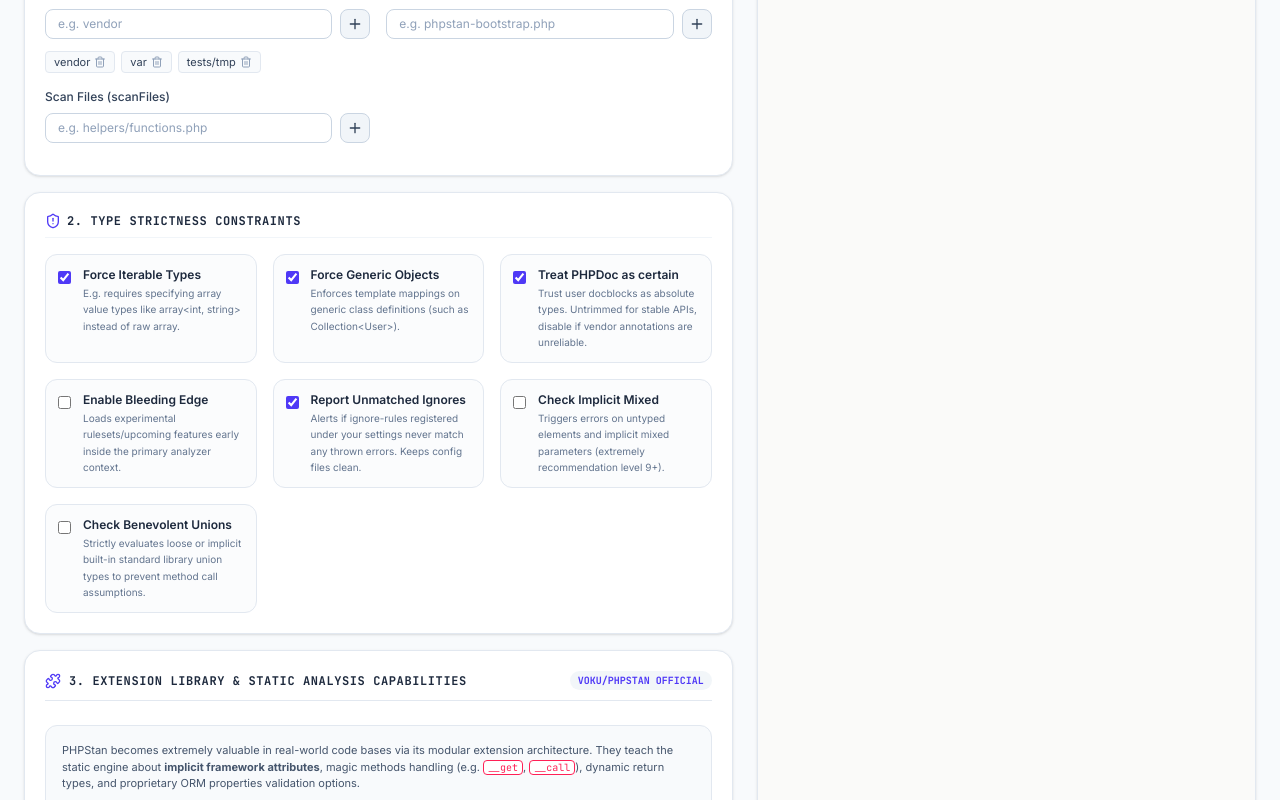
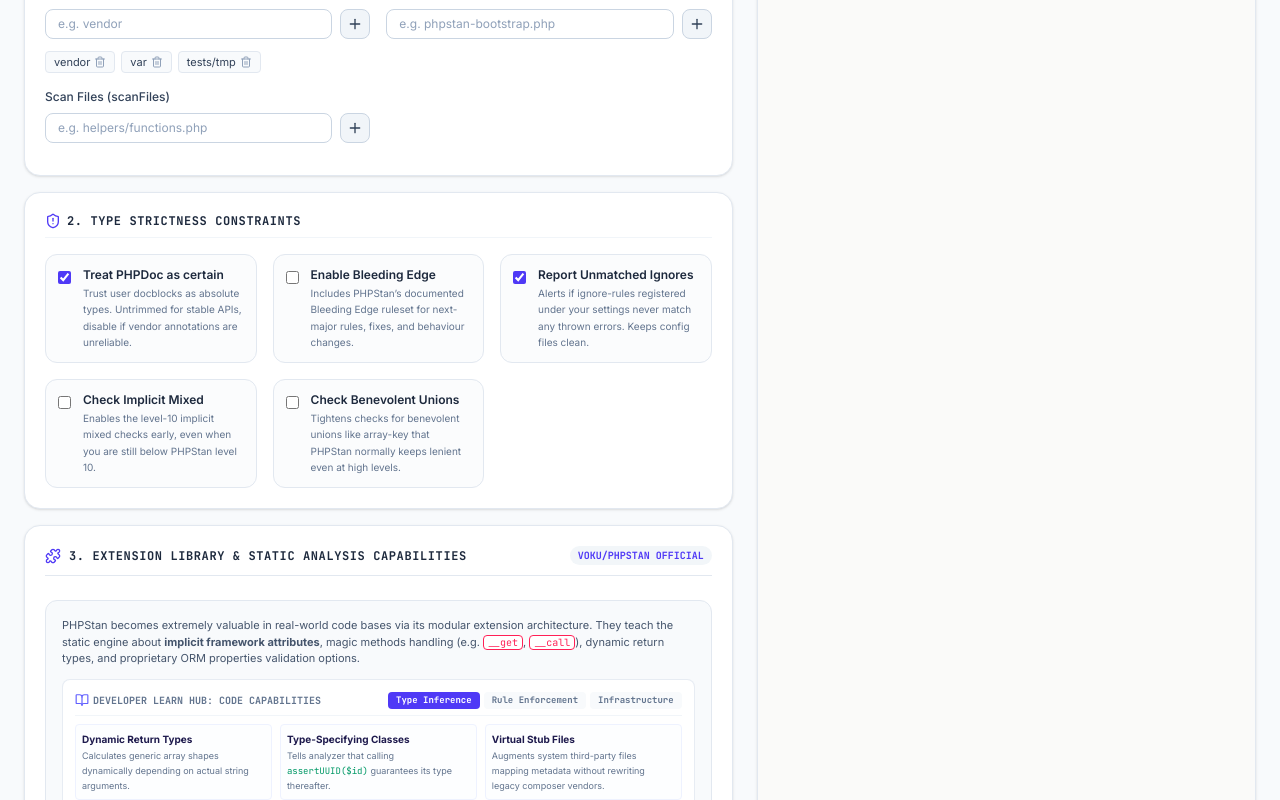
Before and after one commit to voku/PHPStanConfigurator, a React (Vite) app: page / in a window 1280 px wide. Shown: the part 1174-1974 px from the top of the page. Built offline with nearby package versions, Linux system fonts and the light colour scheme.

Commit message:
docs: align phpstan 2.x options
Agent-Logs-Url: https://github.com/voku/PHPStanConfigurator/sessions/58437b2c-5512-40ff-98ba-7b4f257f5b44

Co-authored-by: voku <264695+voku@users.noreply.github.com>

```diff
--- a/src/App.tsx
+++ b/src/App.tsx
@@ -129,11 +129,6 @@ export default function App() {
       alerts.push("Conflict warning: Coexistence of a baseline with bleedingEdge strict preset can suppress critical new syntax warnings from the next release.");
     }
 
-    // Level 9 check missing generic warning
-    if (cfg.level === '9' && !cfg.strictRules.checkMissingIterableValueType) {
-      alerts.push("Inconsistency: Level 9 is active, but checkMissingIterableValueType is disabled. For absolute type safety, this should remain enabled.");
-    }
-
     setValidationAlerts(alerts);
   };
 
@@ -254,8 +249,6 @@ export default function App() {
       bootstrapFiles: parsed.bootstrapFiles ?? config.bootstrapFiles,
       autoloadFiles: parsed.autoloadFiles ?? config.autoloadFiles,
       strictRules: {
-        checkMissingIterableValueType: parsed.strictRules?.checkMissingIterableValueType ?? config.strictRules.checkMissingIterableValueType,
-        checkGenericClassInNonGenericObjectType: parsed.strictRules?.checkGenericClassInNonGenericObjectType ?? config.strictRules.checkGenericClassInNonGenericObjectType,
         treatPhpDocTypesAsCertain: parsed.strictRules?.treatPhpDocTypesAsCertain ?? config.strictRules.treatPhpDocTypesAsCertain,
         bleedingEdge: parsed.strictRules?.bleedingEdge ?? config.strictRules.bleedingEdge,
         reportUnmatchedIgnoredErrors: parsed.strictRules?.reportUnmatchedIgnoredErrors ?? config.strictRules.reportUnmatchedIgnoredErrors,
@@ -999,54 +992,6 @@ export default function App() {
 
               <div className="grid grid-cols-1 sm:grid-cols-2 lg:grid-cols-3 gap-4">
 
-                {/* checkMissingIterableValueType */}
-                <div
-                  className="flex items-start gap-3 p-3 bg-slate-50/50 hover:bg-slate-50 border border-slate-200 hover:border-slate-300 rounded-xl transition-all cursor-pointer"
-                  onMouseEnter={() => setHoveredRule('checkMissingIterableValueType')}
-                  onMouseLeave={() => setHoveredRule(null)}
-                  onClick={() => setConfig(prev => ({
-                    ...prev,
-                    strictRules: { ...prev.strictRules, checkMissingIterableValueType: !(prev.strictRules.checkMissingIterableValueType ?? true) }
-                  }))}
-                >
-                  <input
-                    type="checkbox"
-                    readOnly
-                    checked={config.strictRules.checkMissingIterableValueType ?? true}
-                    className="mt-1 accent-indigo-600 border border-slate-300 rounded focus:ring-0"
-                  />
-                  <div>
-                    <label className="block text-xs font-semibold text-slate-800 select-none">Force Iterable Types</label>
-                    <p className="text-[10px] text-slate-500 mt-0.5 leading-relaxed">
-                      E.g. requires specifying array value types like array&lt;int, string&gt; instead of raw array.
-                    </p>
-                  </div>
-                </div>
-
-                {/* checkGenericClassInNonGenericObjectType */}
-                <div
-                  className="flex items-start gap-3 p-3 bg-slate-50/50 hover:bg-slate-50 border border-slate-200 hover:border-slate-300 rounded-xl transition-all cursor-pointer"
-                  onMouseEnter={() => setHoveredRule('checkGenericClassInNonGenericObjectType')}
-                  onMouseLeave={() => setHoveredRule(null)}
-                  onClick={() => setConfig(prev => ({
-                    ...prev,
-                    strictRules: { ...prev.strictRules, checkGenericClassInNonGenericObjectType: !(prev.strictRules.checkGenericClassInNonGenericObjectType ?? true) }
-                  }))}
-                >
-                  <input
-                    type="checkbox"
-                    readOnly
-                    checked={config.strictRules.checkGenericClassInNonGenericObjectType ?? true}
-                    className="mt-1 accent-indigo-600 border border-slate-300 rounded focus:ring-0"
-                  />
-                  <div>
-                    <label className="block text-xs font-semibold text-slate-800 select-none">Force Generic Objects</label>
-                    <p className="text-[10px] text-slate-500 mt-0.5 leading-relaxed">
-                      Enforces template mappings on generic class definitions (such as Collection&lt;User&gt;).
-                    </p>
-                  </div>
-                </div>
-
                 {/* treatPhpDocTypesAsCertain */}
                 <div
                   className="flex items-start gap-3 p-3 bg-slate-50/50 hover:bg-slate-50 border border-slate-200 hover:border-slate-300 rounded-xl transition-all cursor-pointer"
@@ -1090,7 +1035,7 @@ export default function App() {
                   <div>
                     <label className="block text-xs font-semibold text-slate-800 select-none">Enable Bleeding Edge</label>
                     <p className="text-[10px] text-slate-500 mt-0.5 leading-relaxed">
-                      Loads experimental rulesets/upcoming features early inside the primary analyzer context.
+                      Includes PHPStan’s documented Bleeding Edge ruleset for next-major rules, fixes, and behaviour changes.
                     </p>
                   </div>
                 </div>
@@ -1138,7 +1083,7 @@ export default function App() {
                   <div>
                     <label className="block text-xs font-semibold text-slate-800 select-none">Check Implicit Mixed</label>
                     <p className="text-[10px] text-slate-500 mt-0.5 leading-relaxed">
-                      Triggers errors on untyped elements and implicit mixed parameters (extremely recommendation level 9+).
+                      Enables the level-10 implicit mixed checks early, even when you are still below PHPStan level 10.
                     </p>
                   </div>
                 </div>
@@ -1162,7 +1107,7 @@ export default function App() {
                   <div>
                     <label className="block text-xs font-semibold text-slate-800 select-none">Check Benevolent Unions</label>
                     <p className="text-[10px] text-slate-500 mt-0.5 leading-relaxed">
-                      Strictly evaluates loose or implicit built-in standard library union types to prevent method call assumptions.
+                      Tightens checks for benevolent unions like array-key that PHPStan normally keeps lenient even at high levels.
                     </p>
                   </div>
                 </div>
--- a/src/components/AiAdvisor.tsx
+++ b/src/components/AiAdvisor.tsx
@@ -168,12 +168,12 @@ if ($x === true && $x === false) {
 \`\`\``;
       } else if (query.includes('bleed') || query.includes('edge') || query.includes('bleedingedge')) {
         response = `### PHPStan Diagnostic: Bleeding Edge Ruleset
-\`bleedingEdge\` is a specialized configuration parameter in PHPStan that enables upcoming strict rules and bugfixes earlier, before they are tagged in the next major/minor releases.
+\`Bleeding Edge\` in PHPStan 2.x is enabled by including the dedicated \`bleedingEdge.neon\` config file, which turns on next-major rules, behaviour changes, and bug fixes early.
 
 #### 🛠️ Trade-Off and Recommendation:
 * **Benefit**: Pre-emptively catches standard type issues that will become standard in the next releases. Excellent for proactive library maintainers.
 * **Cost**: Your build pipelines can fail unexpectedly when minor package increments of PHPStan introduce stricter rules.
-* **Config**: Included via \`bleedingEdge\` config settings inside PHPStan 2.x files.`;
+* **Config**: Add it through the \`includes\` section, for example \`vendor/phpstan/phpstan/conf/bleedingEdge.neon\`.`;
       } else if (query.includes('baseline')) {
         response = `### PHPStan Diagnostic: Technical Debt Baselines
 A baseline file lists all existing static analysis errors with their specific files and occurrence counts, so that code audits can ignore legacy errors on current files while checking any new changes strictly.
--- a/src/data/rules.ts
+++ b/src/data/rules.ts
@@ -17,16 +17,16 @@ export const PHP_VERSIONS = [
 
 export const PHPSTAN_LEVEL_GUARDS = [
   { level: '0', title: 'Level 0: Sanity Check', desc: 'Basic checks, unknown classes, unknown functions, missing arguments, incorrect counts.', strictnessLabel: 'Minimal checks', color: 'text-slate-500' },
-  { level: '1', title: 'Level 1: Basic Structure', desc: 'Possibly undefined variables, unknown magic methods, incorrect property accesses.', strictnessLabel: 'Basic syntax checks', color: 'text-slate-600' },
-  { level: '2', title: 'Level 2: Strict Calls', desc: 'Unknown classes/methods in helper docs. Enforces annotations accuracy. Great first goal!', strictnessLabel: 'Standard API checks', color: 'text-emerald-600' },
-  { level: '3', title: 'Level 3: Return & Assign Mismatch', desc: 'Return types, property assignment types, and parameter checks on arrays/iterables.', strictnessLabel: 'Type assignment verified', color: 'text-emerald-700' },
+  { level: '1', title: 'Level 1: Basic Structure', desc: 'Possibly undefined variables, unknown magic methods, and unknown magic properties on classes with __call and __get.', strictnessLabel: 'Basic syntax checks', color: 'text-slate-600' },
+  { level: '2', title: 'Level 2: Strict Calls', desc: 'Checks unknown methods on all expressions and starts validating PHPDoc types.', strictnessLabel: 'Standard API checks', color: 'text-emerald-600' },
+  { level: '3', title: 'Level 3: Return & Assign Mismatch', desc: 'Reports return type mismatches and invalid types assigned to properties.', strictnessLabel: 'Type assignment verified', color: 'text-emerald-700' },
   { level: '4', title: 'Level 4: Unreachable & Dead Code', desc: 'Unreachable code blocks, always-true/false comparisons, dead catch blocks.', strictnessLabel: 'Dead branch checked', color: 'text-indigo-600' },
   { level: '5', title: 'Level 5: Strict Call Argument Types', desc: 'Checks type safety of values passed to functions and methods strictly against signatures.', strictnessLabel: 'Strict argument checks', color: 'text-indigo-700' },
-  { level: '6', title: 'Level 6: Missing Type Annotations', desc: 'Enforces adding missing type hints for iterables/arrays (e.g. string[] instead of array).', strictnessLabel: 'Missing iterable check', color: 'text-indigo-700' },
+  { level: '6', title: 'Level 6: Missing Type Hints', desc: 'Reports missing typehints so parameters, returns, and properties become explicit.', strictnessLabel: 'Missing typehints reported', color: 'text-indigo-700' },
   { level: '7', title: 'Level 7: Union Mismatches', desc: 'Partially null or invalid method calls on union types (e.g. calling method on User|null).', strictnessLabel: 'Union type verified', color: 'text-amber-600' },
   { level: '8', title: 'Level 8: Nullable access checks', desc: 'Reports method calls and property access on nullable values. Recommended default for maintained application code.', strictnessLabel: 'Nullable access checks', color: 'text-rose-600' },
-  { level: '9', title: 'Level 9: Mixed Types Banished', desc: 'Explicitly forbids "mixed" types. Everything must be structural. The ultimate code shield.', strictnessLabel: 'Mixed types banished', color: 'text-rose-700 font-semibold' },
-  { level: '10', title: 'Level 10: Full Strictness', desc: 'Enforces strict typing on all method results, variables, list values, check array values are not empty, and complete generics checks.', strictnessLabel: 'Maximum type strictness', color: 'text-red-600 font-extrabold' },
+  { level: '9', title: 'Level 9: Explicit Mixed Strictness', desc: 'Be strict about explicit mixed: the only safe operation is passing it to another mixed.', strictnessLabel: 'Explicit mixed locked down', color: 'text-rose-700 font-semibold' },
+  { level: '10', title: 'Level 10: Implicit Mixed Strictness', desc: 'Adds level-10 checks for implicit mixed too, not just explicitly declared mixed.', strictnessLabel: 'Maximum type strictness', color: 'text-red-600 font-extrabold' },
 ];
 
 export const DEFAULT_CONFIG: PhpStanConfig = {
@@ -38,8 +38,6 @@ export const DEFAULT_CONFIG: PhpStanConfig = {
   bootstrapFiles: [],
   autoloadFiles: [],
   strictRules: {
-    checkMissingIterableValueType: true,
-    checkGenericClassInNonGenericObjectType: true,
     treatPhpDocTypesAsCertain: true,
     bleedingEdge: false,
     reportUnmatchedIgnoredErrors: true,
@@ -83,8 +81,6 @@ export const PRESETS: Preset[] = [
       bootstrapFiles: [],
       autoloadFiles: [],
       strictRules: {
-        checkMissingIterableValueType: true,
-        checkGenericClassInNonGenericObjectType: true,
         treatPhpDocTypesAsCertain: true,
         bleedingEdge: false,
       },
@@ -114,8 +110,6 @@ export const PRESETS: Preset[] = [
       bootstrapFiles: [],
       autoloadFiles: [],
       strictRules: {
-        checkMissingIterableValueType: true,
-        checkGenericClassInNonGenericObjectType: true,
         treatPhpDocTypesAsCertain: true,
         bleedingEdge: false,
       },
@@ -145,8 +139,6 @@ export const PRESETS: Preset[] = [
       bootstrapFiles: [],
       autoloadFiles: [],
       strictRules: {
-        checkMissingIterableValueType: true,
-        checkGenericClassInNonGenericObjectType: true,
         treatPhpDocTypesAsCertain: true,
         bleedingEdge: false,
       },
@@ -166,7 +158,7 @@ export const PRESETS: Preset[] = [
     strictness: 'High',
     category: 'Security Focused',
     target: 'Open-Source Library',
-    description: 'Extremely strict layout for libraries and public interfaces. Enforces explicit typing and turns on bleedingEdge to ensure long-term static resilience.',
+    description: 'Extremely strict layout for libraries and public interfaces. Keeps PHPDoc trust explicit and includes Bleeding Edge for earlier PHPStan 2.x checks.',
     config: {
       level: '9',
       targetVersion: '2.x',
@@ -176,8 +168,6 @@ export const PRESETS: Preset[] = [
       bootstrapFiles: [],
       autoloadFiles: [],
       strictRules: {
-        checkMissingIterableValueType: true,
-        checkGenericClassInNonGenericObjectType: true,
         treatPhpDocTypesAsCertain: true,
         bleedingEdge: true,
       },
@@ -207,8 +197,6 @@ export const PRESETS: Preset[] = [
       bootstrapFiles: [],
       autoloadFiles: [],
       strictRules: {
-        checkMissingIterableValueType: false,
-        checkGenericClassInNonGenericObjectType: false,
         treatPhpDocTypesAsCertain: false,
         bleedingEdge: false,
       },
@@ -238,8 +226,6 @@ export const PRESETS: Preset[] = [
       bootstrapFiles: [],
       autoloadFiles: [],
       strictRules: {
-        checkMissingIterableValueType: false,
-        checkGenericClassInNonGenericObjectType: false,
         treatPhpDocTypesAsCertain: false,
         bleedingEdge: false,
       },
@@ -263,7 +249,7 @@ export const PRESETS: Preset[] = [
     strictness: 'High',
     category: 'Performance Focused',
     target: 'Continuous Integration Guard',
-    description: 'Enforces phpstan level max with bleedingEdge enabled. Best for pipelines validating merge requests before deploy. Strict, secure, and aggressive ruleset.',
+    description: 'Enforces phpstan level max with Bleeding Edge included. Best for pipelines validating merge requests before deploy. Strict and aggressive by design.',
     config: {
       level: 'max',
       targetVersion: '2.x',
@@ -273,10 +259,9 @@ export const PRESETS: Preset[] = [
       bootstrapFiles: [],
       autoloadFiles: [],
       strictRules: {
-        checkMissingIterableValueType: true,
-        checkGenericClassInNonGenericObjectType: true,
         treatPhpDocTypesAsCertain: true,
         bleedingEdge: true,
+        checkImplicitMixed: true,
       },
       extensions: {
         doctrine: false,
@@ -292,38 +277,28 @@ export const PRESETS: Preset[] = [
 export const RULE_EXPLANATIONS: Record<string, { summary: string; rationale: string; trades: string }> = {
   level: {
     summary: 'The main knob for static testing strictness.',
-    rationale: 'PHPStan has levels 0 to 9. Level 0 is lax (only crashes), Level 8/9 is extremely strict. Progressing through levels ensures your code has no structural dead-ends or unexpected type drifts.',
-    trades: 'Higher levels require complete type-hinting of variables, docs, and union parameters which might require refactoring some legacy arrays.',
-  },
-  checkMissingIterableValueType: {
-    summary: 'Enforces specifying types within array traversables.',
-    rationale: 'Instead of accepting a raw "array", it forces you to declare "array<string, User>" or similar. This lets PHPStan know exactly what is inside the array during loops.',
-    trades: 'Requires writing detailed PHPDoc notations for nested lists or structures.',
-  },
-  checkGenericClassInNonGenericObjectType: {
-    summary: 'Flags non-generic usage of generic classes.',
-    rationale: 'If a class is defined as UserRepository<User>, using UserRepository on its own without defining context is flagged.',
-    trades: 'If dependencies are poorly configured, this can generate noise, but it makes class interactions extremely robust.',
+    rationale: 'PHPStan 2.x has levels 0 to 10, and max is an alias for the highest available level. Progressing through the levels raises the strictness step by step so you can adopt stronger analysis without losing track of why new findings appear.',
+    trades: 'Higher levels demand more complete typing, and max can become stricter automatically when you upgrade PHPStan.',
   },
   treatPhpDocTypesAsCertain: {
-    summary: 'Trusts docblock type-declarations unconditionally.',
-    rationale: 'If comments say "@var User $user", PHPStan treats $user as a User. Turning this off tells PHPStan to verify if the comment is actually true.',
-    trades: 'Disabling this causes checks on whether you over-asserted types that PHP can\'t natively restrict, which is useful to detect incorrect typing in older dependencies.',
+    summary: 'Controls whether PHPDoc types are treated as certain.',
+    rationale: 'PHPStan 2.x treats PHPDoc and native types as equally certain by default. Setting this to false relaxes some checks, which is useful for public libraries or projects that do not want to trust every caller-facing PHPDoc.',
+    trades: 'Turning it off can reduce false positives around consumer code, but it also gives up some precision when your PHPDoc is already accurate.',
   },
   bleedingEdge: {
-    summary: 'Enables upcoming rules and experimental features before next major release.',
-    rationale: 'PHPStan is constantly improving. BleedingEdge loads the next version\'s features immediately so you are ahead of breaking changes.',
-    trades: 'Updates to PHPStan may occasionally introduce fresh errors in your codebase due to strict rules.',
+    summary: 'Includes PHPStan’s Bleeding Edge ruleset.',
+    rationale: 'In PHPStan 2.x, Bleeding Edge is enabled by including the dedicated bleedingEdge.neon file. It previews rules, behaviour changes, bug fixes, and performance improvements that are planned for the next major release.',
+    trades: 'You get new analysis improvements sooner, but upgrades can surface fresh findings earlier than on the stable defaults.',
   },
   bootstrapFiles: {
-    summary: 'File loaded before indexer parsing.',
-    rationale: 'Allows defining constants, loading custom helper macros, or setting global container references so PHPStan doesn\'t fail with "Unknown constant/function".',
-    trades: 'Cannot contain code executed synchronously, only helper bootstraps.',
+    summary: 'Files executed before PHPStan starts analysing code.',
+    rationale: 'Use bootstrapFiles for runtime initialization that PHPStan needs, like a custom autoloader, class aliases, constants, or PHAR loading. These files are actually executed by PHP before analysis begins.',
+    trades: 'Because they run at analysis time, bootstrap files should stay deterministic and limited to setup code.',
   },
   autoloadFiles: {
-    summary: 'Files registered for composer autoload bypass.',
-    rationale: 'Tells PHPStan where custom procedural PHP blocks or global mock wrappers lie in case Composer is not fully used.',
-    trades: 'Legacy helper - usually bootstrapFiles or a custom autoloader mapping is preferred today.',
+    summary: 'Extra files scanned through PHPStan’s scanFiles option.',
+    rationale: 'scanFiles lets PHPStan discover symbols from standalone files that are outside analysed paths or Composer autoloading. This is useful for global functions, constants, or helper definitions that should be known during analysis.',
+    trades: 'These files are parsed for symbols, not executed like bootstrapFiles, so runtime setup still belongs in bootstrapFiles.',
   },
   baseline: {
     summary: 'A baseline file to suppress existing technical debt.',
@@ -342,17 +317,17 @@ export const RULE_EXPLANATIONS: Record<string, { summary: string; rationale: str
   },
   reportUnmatchedIgnoredErrors: {
     summary: 'Reports ignored errors that no longer occur in the code.',
-    rationale: 'Keeps your configuration file clean. If you use ignoreErrors to suppress issues, PHPStan will alert you if an ignored line gets refactored and no longer generates that error.',
-    trades: 'Can create minor noise in active refactoring, but maintains pristine rules files.',
+    rationale: 'Keeps ignoreErrors tidy by flagging patterns that no longer match any reported error. This is part of normal PHPStan 2.x configuration and helps prevent stale suppressions from silently piling up.',
+    trades: 'Large refactors can temporarily surface cleanup work, but the config stays honest.',
   },
   checkImplicitMixed: {
-    summary: 'Flags implicit mixed types from missing type hints.',
-    rationale: 'Ensures strict type checking where types cannot be resolved due to missing return signatures or undefined arguments, forcing strong schema assertions.',
-    trades: 'Extremely strict, may require significant type definition work on medium-sized legacy codebases.',
+    summary: 'Enables level-10-style checks for implicit mixed.',
+    rationale: 'PHPStan 2.x level 10 reports implicit mixed, not just explicit mixed. This switch lets you opt into that stricter behaviour even when you are not otherwise running level 10.',
+    trades: 'Expect more findings in code that still relies on missing type declarations.',
   },
   checkBenevolentUnionTypes: {
-    summary: 'Enforces strict checking on benevolent union types.',
-    rationale: 'Benevolent union types are loose type wrappers (e.g., from native php internal functions). Enforcing checks prevents assumptions and uncovers hidden bugs.',
-    trades: 'Increases typing strictness on built-in function returns.',
+    summary: 'Strictly checks benevolent union types like array-key.',
+    rationale: 'Benevolent union types stay lenient even at the highest core level. Enabling this option tightens those checks so PHPStan reports unsafe assumptions around array keys and similar helper types.',
+    trades: 'It improves precision, but can add findings in code that depended on PHPStan’s usual leniency here.',
   },
 };
--- a/src/lib/neon.ts
+++ b/src/lib/neon.ts
@@ -124,14 +124,15 @@ export function renderNeon(config: PhpStanConfig, presetName: string = 'Modern W
   }
 
   // Strict Toggles
-  lines.push(`    checkMissingIterableValueType: ${config.strictRules.checkMissingIterableValueType ? 'true' : 'false'}`);
-  lines.push(`    checkGenericClassInNonGenericObjectType: ${config.strictRules.checkGenericClassInNonGenericObjectType ? 'true' : 'false'}`);
   lines.push(`    treatPhpDocTypesAsCertain: ${config.strictRules.treatPhpDocTypesAsCertain ? 'true' : 'false'}`);
 
   if (config.strictRules.reportUnmatchedIgnoredErrors !== undefined) {
     lines.push(`    reportUnmatchedIgnoredErrors: ${config.strictRules.reportUnmatchedIgnoredErrors ? 'true' : 'false'}`);
   }
-  if (config.strictRules.checkImplicitMixed !== undefined) {
+  if (
+    config.strictRules.checkImplicitMixed !== undefined
+    && (config.strictRules.checkImplicitMixed || (config.level !== '10' && config.level !== 'max'))
+  ) {
     lines.push(`    checkImplicitMixed: ${config.strictRules.checkImplicitMixed ? 'true' : 'false'}`);
   }
   if (config.strictRules.checkBenevolentUnionTypes !== undefined) {
@@ -252,10 +253,6 @@ export function parseNeon(neonString: string): Partial<PhpStanConfig> {
           result.phpVersion = val;
         } else if (key === 'targetVersion') {
           result.targetVersion = val === '1.x' ? '1.x' : '2.x';
-        } else if (key === 'checkMissingIterableValueType') {
-          strictRules.checkMissingIterableValueType = val === 'true';
-        } else if (key === 'checkGenericClassInNonGenericObjectType') {
-          strictRules.checkGenericClassInNonGenericObjectType = val === 'true';
         } else if (key === 'treatPhpDocTypesAsCertain') {
           strictRules.treatPhpDocTypesAsCertain = val === 'true';
         } else if (key === 'reportUnmatchedIgnoredErrors') {
@@ -397,8 +394,6 @@ export function parseNeon(neonString: string): Partial<PhpStanConfig> {
 
   // Build the strict rules
   result.strictRules = {
-    checkMissingIterableValueType: strictRules.checkMissingIterableValueType ?? true,
-    checkGenericClassInNonGenericObjectType: strictRules.checkGenericClassInNonGenericObjectType ?? true,
     treatPhpDocTypesAsCertain: strictRules.treatPhpDocTypesAsCertain ?? true,
     bleedingEdge,
     reportUnmatchedIgnoredErrors: strictRules.reportUnmatchedIgnoredErrors ?? true,
--- a/src/types.ts
+++ b/src/types.ts
@@ -4,8 +4,6 @@
  */
 
 export interface StrictRules {
-  checkMissingIterableValueType: boolean;
-  checkGenericClassInNonGenericObjectType: boolean;
   treatPhpDocTypesAsCertain: boolean;
   bleedingEdge: boolean;
   reportUnmatchedIgnoredErrors?: boolean;
```
